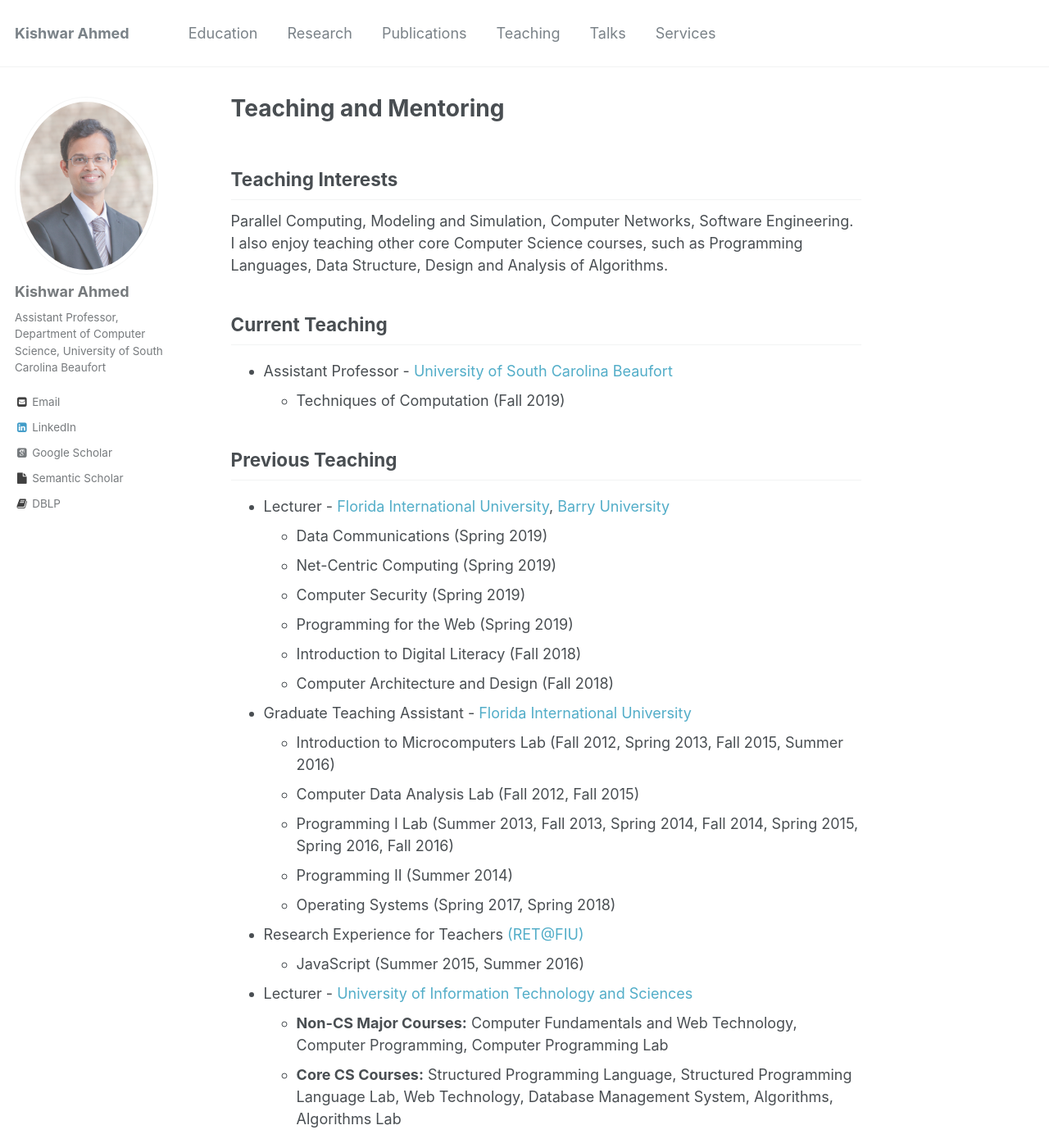
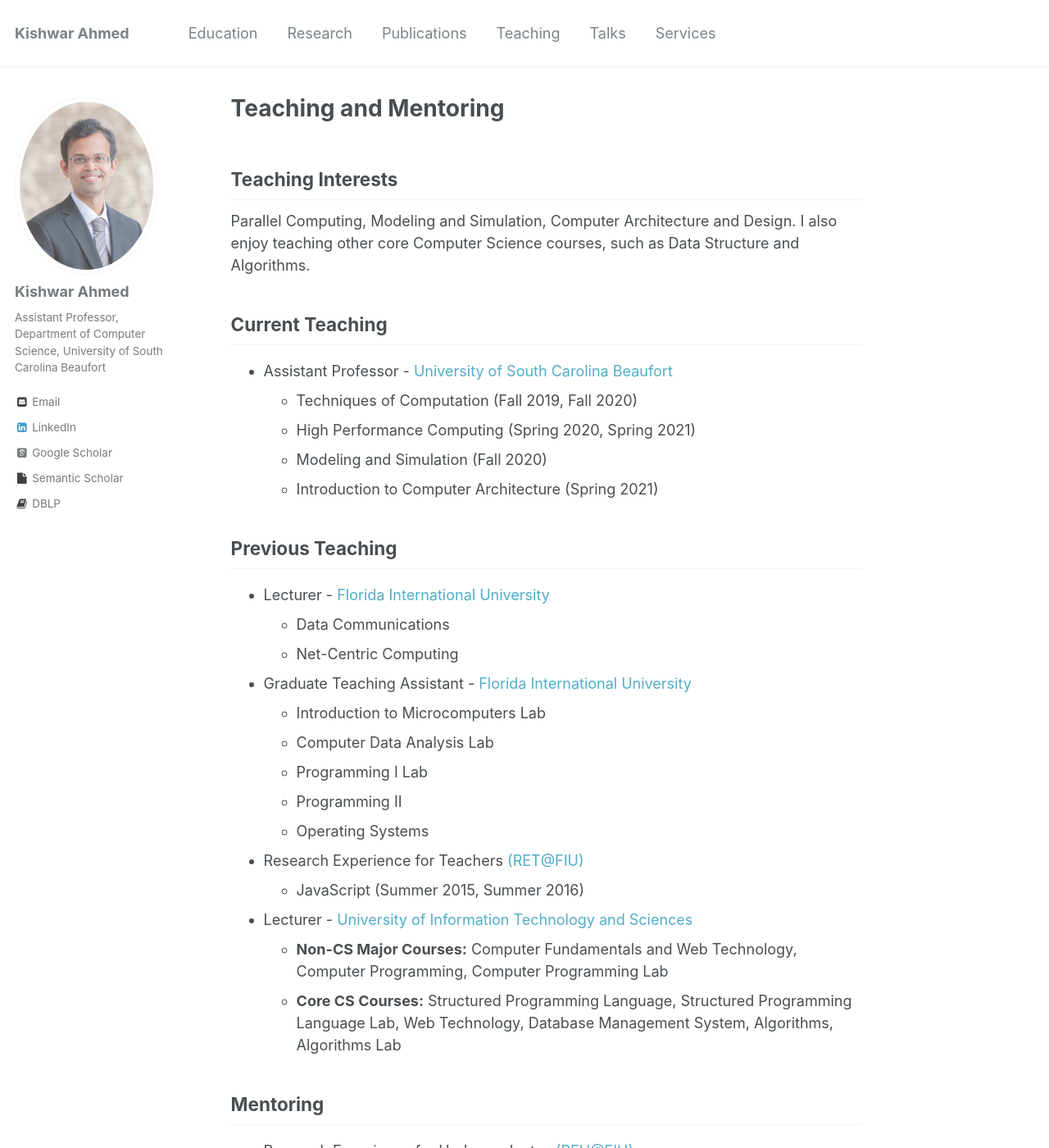
Before and after one commit to kishwarbd/kishwarbd.github.io, a Jekyll site: the page built from _pages/teaching.md, in a window 1280 px wide and 1400 px high. Shown: the whole window at 82% size. Built offline with Jekyll 4.4.1, drawn with Linux system fonts in a browser that asks for light colours; some web fonts are replaced.

Commit message:
updates.

```diff
--- a/_pages/teaching.md
+++ b/_pages/teaching.md
@@ -5,29 +5,29 @@ author_profile: true
 ---
 
 ## Teaching Interests
-Parallel Computing, Modeling and Simulation, Computer Networks, Software Engineering. I also enjoy teaching other core Computer Science courses, such as Programming Languages, Data Structure, Design and Analysis of Algorithms.
+Parallel Computing, Modeling and Simulation, Computer Architecture and Design. I also enjoy teaching other core Computer Science courses, such as Data Structure and Algorithms.
 
 ## Current Teaching
 * Assistant Professor - [University of South Carolina Beaufort](https://www.uscb.edu)
-  * Techniques of Computation (Fall 2019)
-
+  * Techniques of Computation (Fall 2019, Fall 2020)
+  * High Performance Computing (Spring 2020, Spring 2021)
+  * Modeling and Simulation (Fall 2020)
+  * Introduction to Computer Architecture (Spring 2021)
 
 ## Previous Teaching
-* Lecturer - [Florida International University](https://www.fiu.edu), [Barry University](https://www.barry.edu/)
-  * Data Communications (Spring 2019)
-  * Net-Centric Computing (Spring 2019)
-  * Computer Security (Spring 2019)
-  * Programming for the Web (Spring 2019)
-  * Introduction to Digital Literacy (Fall 2018)
-  * Computer Architecture and Design (Fall 2018)
+* Lecturer - [Florida International University](https://www.fiu.edu)
+  * Data Communications
+  * Net-Centric Computing
+
 * Graduate Teaching Assistant - [Florida International University](https://www.fiu.edu)
-  * Introduction to Microcomputers Lab (Fall 2012, Spring 2013, Fall 2015, Summer 2016)
-  * Computer Data Analysis Lab (Fall 2012, Fall 2015)
-  * Programming I Lab (Summer 2013, Fall 2013, Spring 2014, Fall 2014, Spring 2015, Spring 2016, Fall 2016)
-  * Programming II (Summer 2014)
-  * Operating Systems (Spring 2017, Spring 2018)
+  * Introduction to Microcomputers Lab
+  * Computer Data Analysis Lab
+  * Programming I Lab
+  * Programming II
+  * Operating Systems
 * Research Experience for Teachers [(RET@FIU)](http://it2.fiu.edu/IT2_RET.php)
   * JavaScript (Summer 2015, Summer 2016)
+
 * Lecturer - [University of Information Technology and Sciences](https://www.uits.edu.bd/)
   * **Non-CS Major Courses:** Computer Fundamentals and Web Technology, Computer Programming, Computer Programming Lab
   * **Core CS Courses:** Structured Programming Language, Structured Programming Language Lab, Web Technology, Database Management System, Algorithms, Algorithms Lab
```
